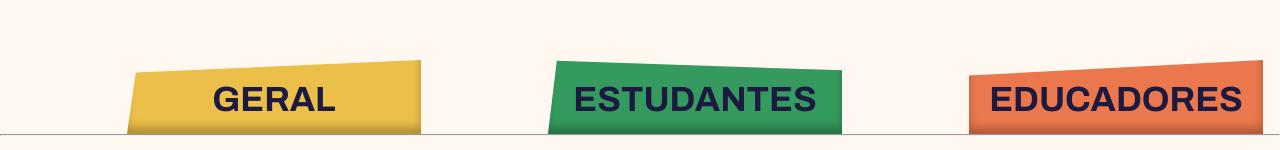
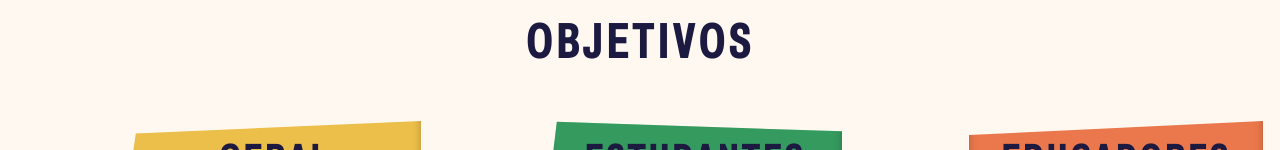
Before and after one commit to marcos-px/iec-brasil, a React (Vite) app: page /proeduc in a window 1280 px wide. Shown: the part 2644-2794 px from the top of the page. Built offline with nearby package versions, Linux system fonts and the light colour scheme.

Commit message:
Finished proeduc page

```diff
--- a/package.json
+++ b/package.json
@@ -10,13 +10,15 @@
   },
   "dependencies": {
     "axios": "^1.3.2",
+    "esbuild": "0.17.8",
+    "esbuild-windows-64": "^0.15.18",
     "jwt-decode": "^3.1.2",
     "localforage": "^1.10.0",
     "match-sorter": "^6.3.1",
     "react": "^18.2.0",
     "react-dom": "^18.2.0",
+    "react-hook-form": "^7.43.0",
     "react-icons": "^4.7.1",
-    "react-hook-form": "^7.43.0",
     "react-router-dom": "^6.8.1",
     "sort-by": "^1.2.0",
     "styled-components": "^5.3.6"
@@ -24,6 +26,7 @@
   "devDependencies": {
     "@types/react": "^18.0.27",
     "@types/react-dom": "^18.0.10",
+    "@types/react-router-dom": "^5.3.3",
     "@types/styled-components": "^5.1.26",
     "@vitejs/plugin-react": "^3.1.0",
     "typescript": "^4.9.3",
--- a/src/pages/proeduc/Proeduc.style.ts
+++ b/src/pages/proeduc/Proeduc.style.ts
@@ -12,9 +12,10 @@ export const Div = styled.div`
   display: flex;
   align-items: center;
   h2 {
+    font-family: "Archivo-extra-condensed";
     font-style: normal;
     font-weight: 700;
-    font-size: 38px;
+    font-size: 48px;
     line-height: 52px;
     text-align: center;
     letter-spacing: 0.1em;
@@ -28,8 +29,6 @@ export const FirstSection = styled.section`
   background-color: #FFF8F0;
   display: flex;
   justify-content: center;
-  height: 1116px;
-  clip-path: polygon(0 0, 100% 0, 100% 89%, 0% 100%);
 
   p {
     text-align: start;
@@ -43,6 +42,9 @@ export const FirstSection = styled.section`
 `;
 
 export const SecondSection = styled.section`
+background-color: #FFF;
+clip-path: polygon(0 8%, 100% 0%, 100% 92%, 0% 100%);
+height: 1336px;
 
   h3 {
     font-weight: 700;
@@ -52,7 +54,7 @@ export const SecondSection = styled.section`
     text-transform: uppercase;
     color: #203745;
     text-align: center;
-    margin-top: 79px;
+    padding-top: 183px;
   }
 
 `;
@@ -70,10 +72,10 @@ export const ProjectContainer = styled.div`
 
 export const ThirdSection = styled.section`
   background-color: #FFF8F0;
-  clip-path: polygon(0 11%, 100% 0, 100% 100%, 0 100%);
+  margin-top: 85px;
 
   h2 {
-    padding-top: 160px;
+    font-family: "Archivo-extra-condensed";
     font-weight: 700;
     font-size: 48px;
     line-height: 52px;
@@ -98,10 +100,12 @@ export const ObjectiveTitle = styled.div<ObjectiveTitleProps>`
     clip-path: ${(props) => props.shape};
 
     h3 {
+    font-family: "Archivo-extra-condensed";
     font-weight: 700;
-    font-size: 35px;
+    font-size: 40px;
     line-height: 44px;
     text-align: center;
+    letter-spacing: 0.1em;
     text-transform: uppercase;
     color: #1c1a41;
     margin-top: 17px;
--- a/src/pages/proeduc/Proeduc.tsx
+++ b/src/pages/proeduc/Proeduc.tsx
@@ -1,4 +1,5 @@
 import { Project } from "../../components/project/Project";
+import { Header } from "../../components/Header";
 import { Container, Div, FirstSection, ObjectiveTitle, ObjectiveTitles, ProjectContainer, SecondSection, ThirdSection } from "./Proeduc.style";
 import GeralImage from '../../assets/GeralImage.jpg'
 import EstudantesImage from '../../assets/EstudantesImage.jpg'
@@ -20,6 +21,7 @@ type Props = {
 export default function Proeduc({ color }:Props) {
   return (
     <>
+      <Header/>
       <Div>
         <h2>aprender a ensinar <br /> desenvolver o aprender</h2>
       </Div>
@@ -65,7 +67,7 @@ export default function Proeduc({ color }:Props) {
           <ObjectiveTitle color="linear-gradient(0deg, rgba(0, 0, 0, 0.2), rgba(0, 0, 0, 0.2)), #42C076" shape="polygon(3% 1%, 100% 14%, 100% 100%, 0% 100%)">
             <h3>ESTUDANTES</h3>
           </ObjectiveTitle>
-          <ObjectiveTitle color="#EB784C;" shape="polygon(0 21%, 100% 0, 100% 100%, 0% 100%);">
+          <ObjectiveTitle color="#EB784C;" shape="polygon(0 19%, 100% 0, 100% 100%, 0% 100%);">
             <h3>EDUCADORES</h3>
           </ObjectiveTitle>
         </ObjectiveTitles>
```
Also changed, not shown: 1 other file (tests, documents, lock files or other folders).
